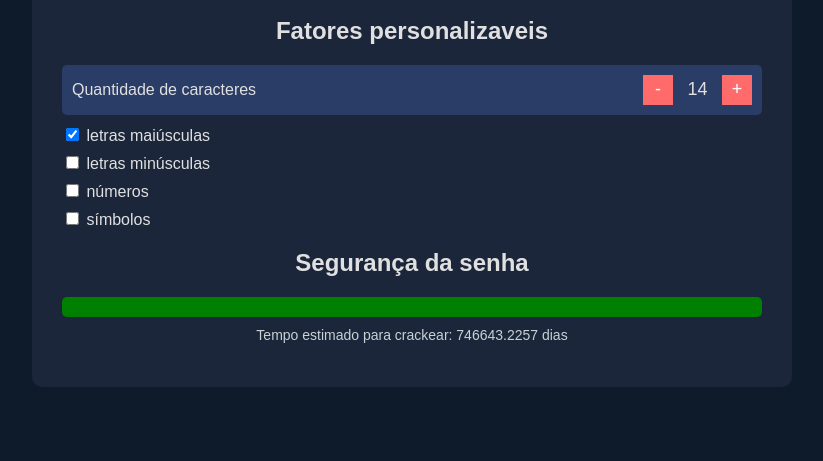
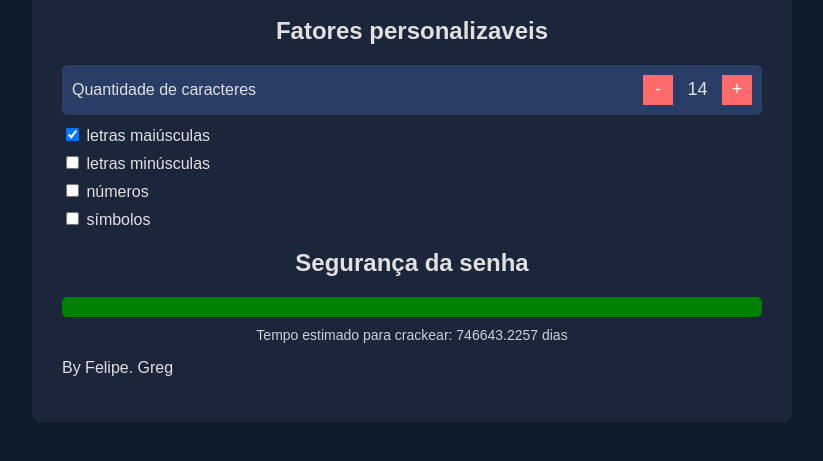
Before and after one commit to felipegabrielzanelattofernandes/Gerador-de-senhas, a plain HTML site: page index.html in a window 1280 px wide. Shown: the part 207-668 px from the top of the page, without its empty margins (228-1051 px from the left). Drawn offline with Linux system fonts and the light colour scheme.

Commit message:
Update index.html

```diff
--- a/index.html
+++ b/index.html
@@ -38,6 +38,7 @@
       <h2>Segurança da senha</h2>
       <div class="bar" id="strength-bar"></div>
       <p id="crack-time">Tempo estimado para crackear: 742190085221.2761 dias</p>
+      <p>By Felipe. Greg</p>
     </div>
   </div>
 
```
